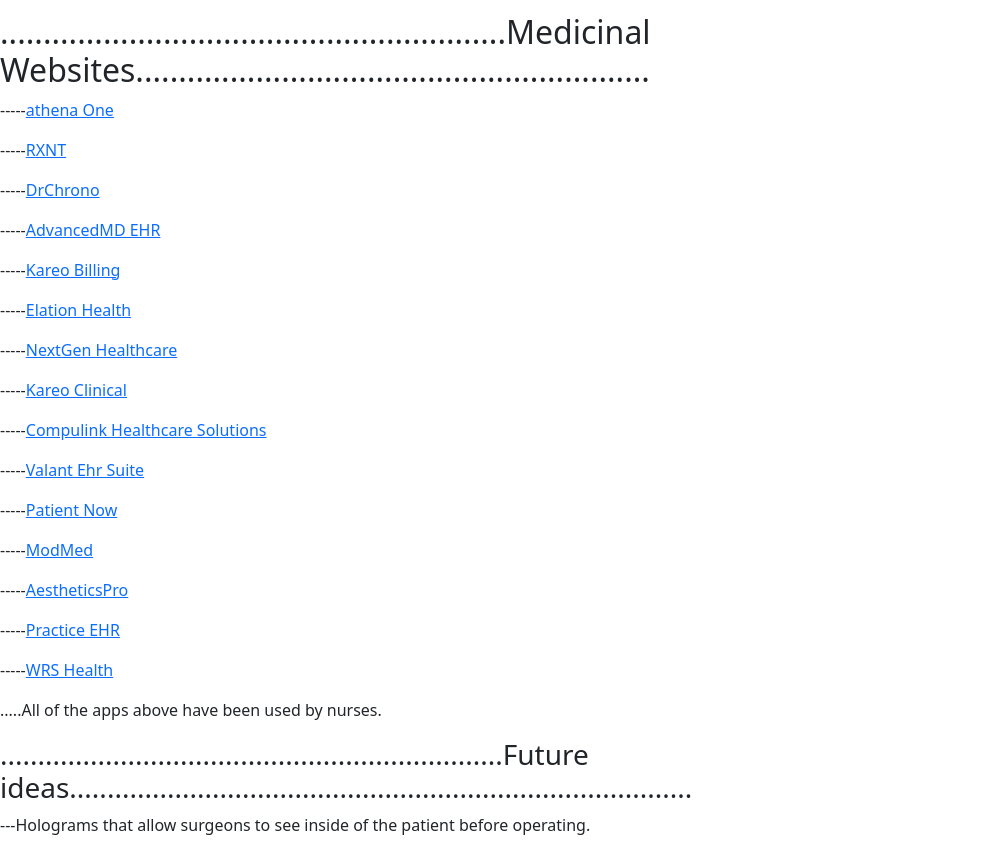
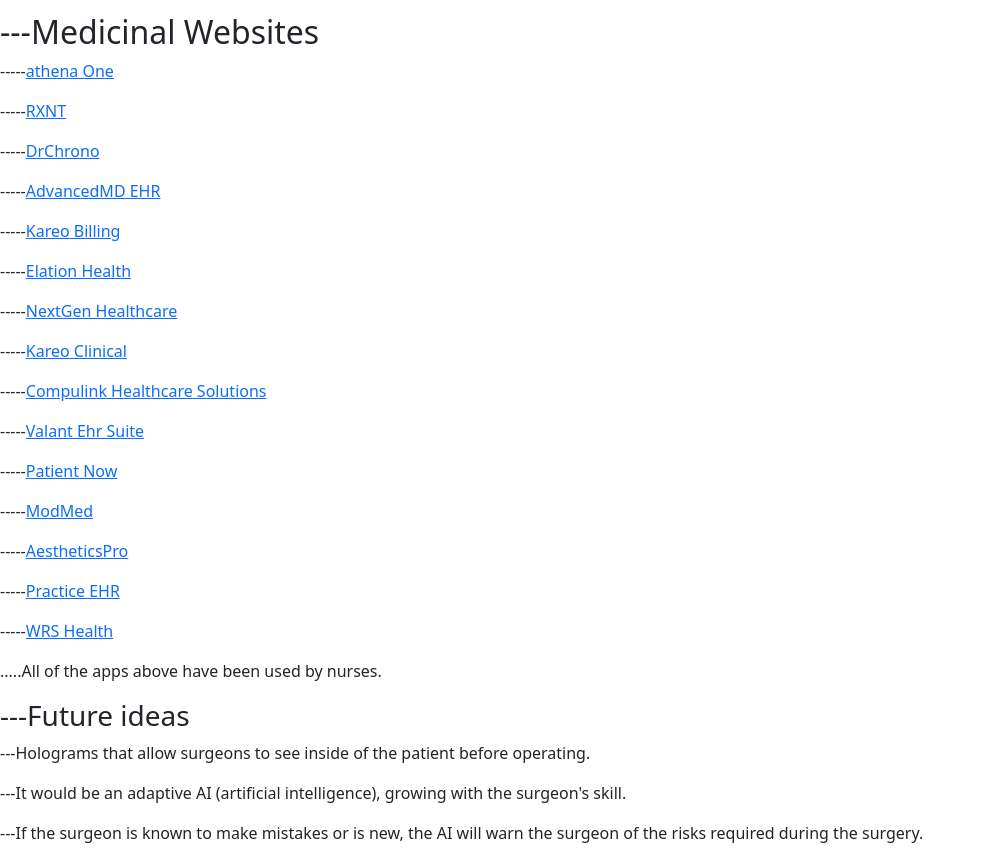
Before and after one commit to Luisr8661/sep10-freedom-project, a plain HTML site: page index.html in a window 1280 px wide. Shown: the part 4075-4923 px from the top of the page, without its empty margins (0-1003 px from the left). Drawn offline with nearby package versions, Linux system fonts and the light colour scheme.

Commit message:
fixed header

```diff
--- a/index.html
+++ b/index.html
@@ -77,7 +77,7 @@
 </div>
 </div>
 </div>
-<h2>...........................................................Medicinal Websites............................................................</h2>
+<h2>---Medicinal Websites</h2>
 <p>-----<a href="https://www.athenahealth.com/solutions/athenaone
   ">athena One</a></p>
 
@@ -121,7 +121,7 @@
 <p>.....All of the apps above have been used by nurses.</p>
 
 
-<h3>...................................................................Future ideas...................................................................................</h3>
+<h3>---Future ideas</h3>
 <p>---Holograms that allow surgeons to see inside of the patient before operating.</p>
 
 <p>---It would be an adaptive AI (artificial intelligence), growing with the surgeon's skill.</p>
```
